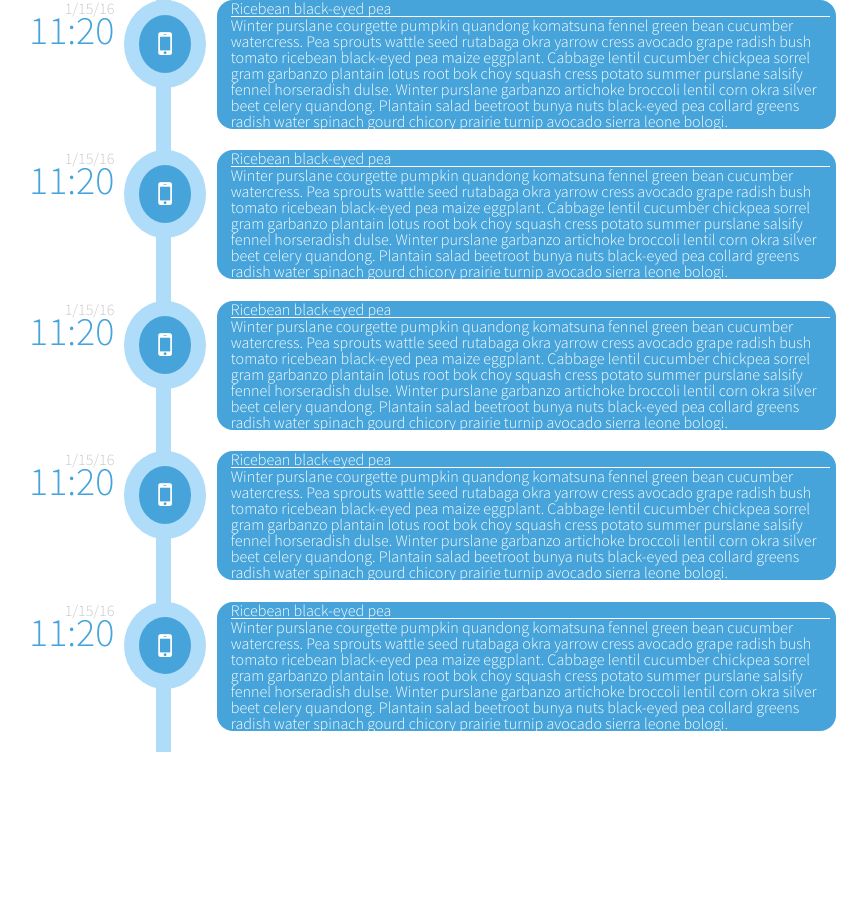
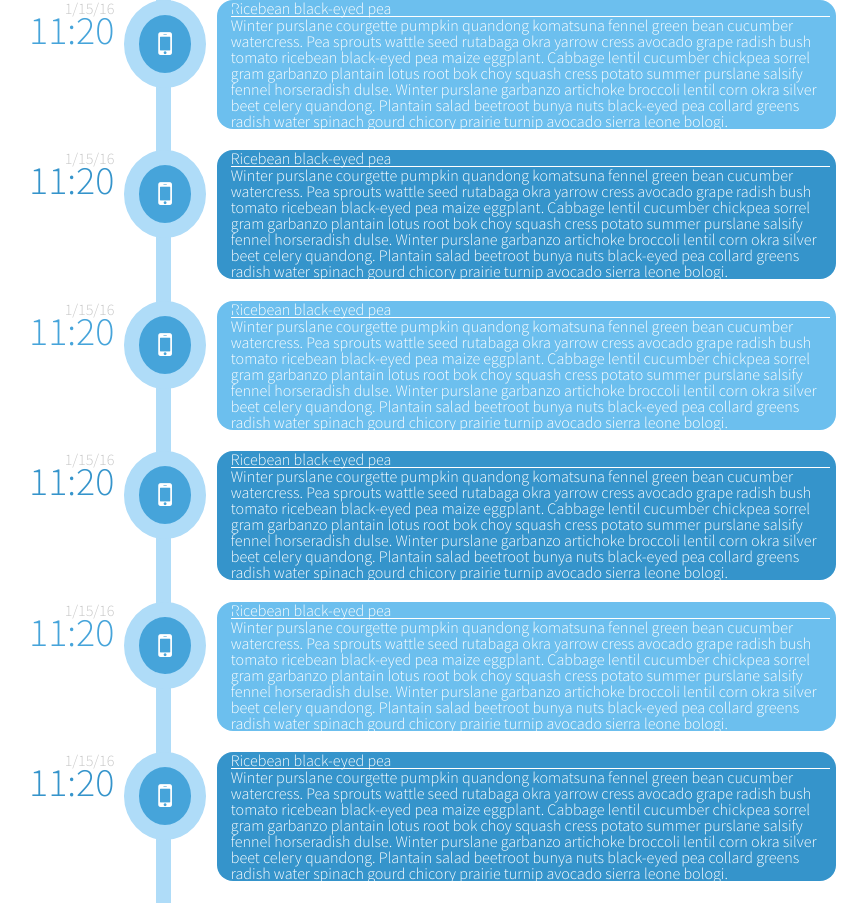
Before and after one commit to byrondevonwall/vertical-timeline, a plain HTML site: page index.html in a window 1280 px wide. Shown: the whole page, without its empty margins (99-966 px from the left). Before the commit the page ends 800 px from the top, so only its background shows below. Drawn offline with Linux system fonts and the light colour scheme; files that its build step writes are made by us from their sources.

Commit message:
Polish css and html

```diff
--- a/assets/css/style.css
+++ b/assets/css/style.css
@@ -33,7 +33,7 @@ class-selectors
 
 }
 
-.tltimetime {
+.tltimetime1 {
   display: block;
   text-align: right;
   font-size: 2.5em;
@@ -42,7 +42,19 @@ class-selectors
   line-height: .7em;
 }
 
+.tltimetime2 {
+  display: block;
+  text-align: right;
+  font-size: 2.5em;
+
+  color: #3594cb;
+  line-height: .7em;
+}
+
 .tlicon i {
+}
+
+.tlicon {
   z-index: 0;
   display: inline-block;
   position: absolute;
@@ -67,31 +79,30 @@ class-selectors
   border-color: #afdcf8;
 }
 .arrow-container {
+
+}
+.left-arrow1 i{
   position: absolute;
   display: inline-block;
   vertical-align: top;
-  margin-left: -12px;
-}
-.left-arrow {
-  display: inline-block;
-  position: absolute;
-  width: 0;
-  height: 0;
-
-  vertical-align: top;
-  margin-top: 10px
-  border-top: 13px solid transparent;
-  border-bottom: 13px solid transparent;
-  margin-top: 10px;
-  margin-right: 500px;
+  padding-right: 20px;
+  color: #6cbfee;
 }
 
 
-.tlcontent {
+.tlcontent1 {
   z-index: 1;
   margin: 0 0 0 7%;
   padding: 0 1% 0 2%;
-  background-color: #46a4da;
+  background-color: #6cbfee;
+  border-radius: 1em;
+}
+
+.tlcontent2 {
+  z-index: 1;
+  margin: 0 0 0 7%;
+  padding: 0 1% 0 2%;
+  background-color: #3594cb;
   border-radius: 1em;
 }
 
--- a/index.html
+++ b/index.html
@@ -11,7 +11,7 @@
       <section class="tlsection">
         <time class="tltime" datetime="2016-01-15 11:20">
           <span class="tltimedate">1/15/16</span>
-          <span class="tltimetime">11:20</span>
+          <span class="tltimetime1">11:20</span>
         </time>
         <span class="icon-wrapper">
         <span class="tlicon">
@@ -19,10 +19,8 @@
         </span>
       </span>
       <section= class="content-container">
-        <div class="arrow-container">
-        <div class="left-arrow"></div>
-      </div>
-        <article class="tlcontent">
+        <article class="tlcontent1">
+            <div class="left-arrow1"><i class="fa fa-caret-left"></i></div>
           <header class="tlcontentheader">
           </header>
           <div class="tlcontenttext">
@@ -36,15 +34,18 @@
       <section class="tlsection">
         <time class="tltime" datetime="2016-01-15 11:20">
           <span class="tltimedate">1/15/16</span>
-          <span class="tltimetime">11:20</span>
+          <span class="tltimetime2">11:20</span>
         </time>
         <span class="icon-wrapper">
         <span class="tlicon">
-          <i class="fa fa-mobile"></i>
+          <i class=" fa fa-mobile"></i>
         </span>
       </span>
       <section= class="content-container">
-        <article class="tlcontent">
+        <div class="arrow-container">
+        <div class="left-arrow"></div>
+      </div>
+        <article class="tlcontent2">
           <header class="tlcontentheader">
           </header>
           <div class="tlcontenttext">
@@ -58,15 +59,16 @@
       <section class="tlsection">
         <time class="tltime" datetime="2016-01-15 11:20">
           <span class="tltimedate">1/15/16</span>
-          <span class="tltimetime">11:20</span>
+          <span class="tltimetime1">11:20</span>
         </time>
         <span class="icon-wrapper">
         <span class="tlicon">
-          <i class="fa fa-mobile"></i>
+          <i class=" fa fa-mobile"></i>
         </span>
       </span>
       <section= class="content-container">
-        <article class="tlcontent">
+        <article class="tlcontent1">
+            <div class="left-arrow1"><i class="fa fa-caret-left"></i></div>
           <header class="tlcontentheader">
           </header>
           <div class="tlcontenttext">
@@ -80,15 +82,18 @@
       <section class="tlsection">
         <time class="tltime" datetime="2016-01-15 11:20">
           <span class="tltimedate">1/15/16</span>
-          <span class="tltimetime">11:20</span>
+          <span class="tltimetime2">11:20</span>
         </time>
         <span class="icon-wrapper">
         <span class="tlicon">
-          <i class="fa fa-mobile"></i>
+          <i class=" fa fa-mobile"></i>
         </span>
       </span>
       <section= class="content-container">
-        <article class="tlcontent">
+        <div class="arrow-container">
+        <div class="left-arrow"></div>
+      </div>
+        <article class="tlcontent2">
           <header class="tlcontentheader">
           </header>
           <div class="tlcontenttext">
@@ -102,15 +107,16 @@
       <section class="tlsection">
         <time class="tltime" datetime="2016-01-15 11:20">
           <span class="tltimedate">1/15/16</span>
-          <span class="tltimetime">11:20</span>
+          <span class="tltimetime1">11:20</span>
         </time>
         <span class="icon-wrapper">
         <span class="tlicon">
-          <i class="fa fa-mobile"></i>
+          <i class=" fa fa-mobile"></i>
         </span>
       </span>
       <section= class="content-container">
-        <article class="tlcontent">
+        <article class="tlcontent1">
+            <div class="left-arrow1"><i class="fa fa-caret-left"></i></div>
           <header class="tlcontentheader">
           </header>
           <div class="tlcontenttext">
@@ -121,6 +127,33 @@
       </section>
       </section>
 
+      <section class="tlsection">
+        <time class="tltime" datetime="2016-01-15 11:20">
+          <span class="tltimedate">1/15/16</span>
+          <span class="tltimetime2">11:20</span>
+        </time>
+        <span class="icon-wrapper">
+        <span class="tlicon">
+          <i class=" fa fa-mobile"></i>
+        </span>
+      </span>
+      <section= class="content-container">
+        <div class="arrow-container">
+        <div class="left-arrow"></div>
+      </div>
+        <article class="tlcontent2">
+          <header class="tlcontentheader">
+          </header>
+          <div class="tlcontenttext">
+            <h2>Ricebean black-eyed pea</h2>
+            <p>Winter purslane courgette pumpkin quandong komatsuna fennel green bean cucumber watercress. Pea sprouts wattle seed rutabaga okra yarrow cress avocado grape radish bush tomato ricebean black-eyed pea maize eggplant. Cabbage lentil cucumber chickpea sorrel gram garbanzo plantain lotus root bok choy squash cress potato summer purslane salsify fennel horseradish dulse. Winter purslane garbanzo artichoke broccoli lentil corn okra silver beet celery quandong. Plantain salad beetroot bunya nuts black-eyed pea collard greens radish water spinach gourd chicory prairie turnip avocado sierra leone bologi.<p>
+          </div>
+        </article>
+      </section>
+      </section>
+
+
+
     </div>
   </body>
 </html>
```
